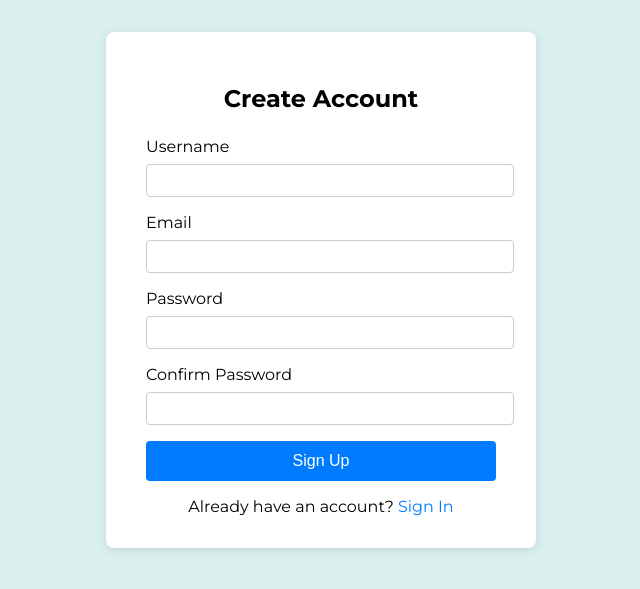
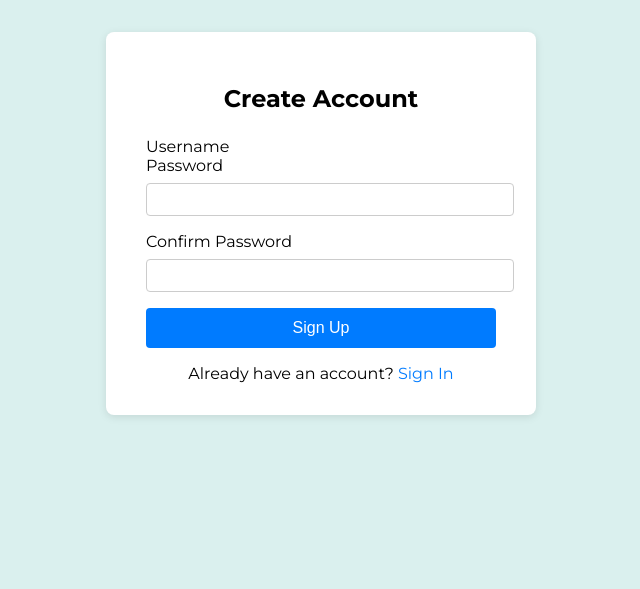
Before and after one commit to Hidden-Umah/Journal-Web-App, a Django app: page /signup/ in a window 1280 px wide. Shown: the part 82-671 px from the top of the page, without its empty margins (319-959 px from the left). Run offline with Django 5.2, Linux system fonts and the light colour scheme; some web fonts are replaced.

```diff
--- a/dear_journal_app/templates/signup.html
+++ b/dear_journal_app/templates/signup.html
@@ -27,14 +27,7 @@
         <h2>Create Account</h2>
         <form action="/signup" method="POST">
             <div class="form-group">
-                <label for="username">Username</label>
-                <input type="text" id="username" name="username" required minlength="3" maxlength="20">
-            </div>
-            <div class="form-group">
-                <label for="email">Email</label>
-                <input type="email" id="email" name="email" required>
-            </div>
-            <div class="form-group">
+                <label for="username">Username</labelup">
                 <label for="password">Password</label>
                 <input type="password" id="password" name="password" required minlength="6">
             </div>
```
Also changed, not shown: dear_journal_app/static/css/signin.css (renamed from style.css), dear_journal_app/templates/signin.html (renamed from signin.html).
